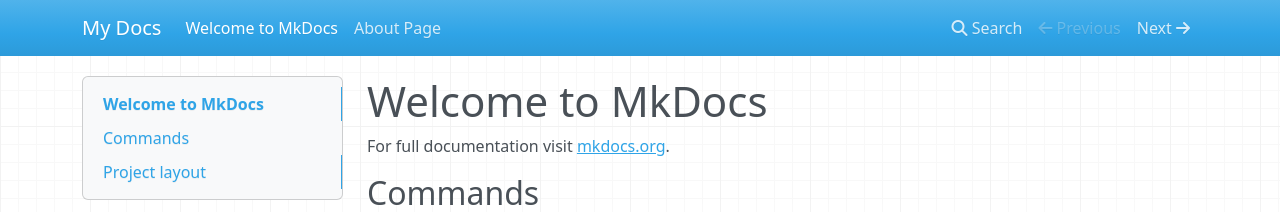
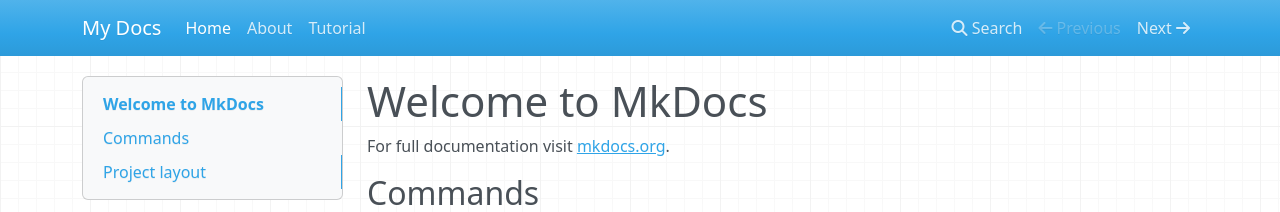
Before and after one commit to putrins21/my-docs, an MkDocs documentation site: the page built from docs/index.md, in a window 1280 px wide. Shown: the top 212 px of the page. Built offline with MkDocs 1.6.1, drawn with Linux system fonts in a browser that asks for light colours; nearby versions of some CDN libraries; some of the changed lines change nothing that is shown.

Commit message:
Update mkdocs.yml

```diff
--- a/mkdocs.yml
+++ b/mkdocs.yml
@@ -1 +1,5 @@
 site_name: My Docs
+nav:
+- Home: index.md
+- About: about.md
+- Tutorial: tutorial.md
```
